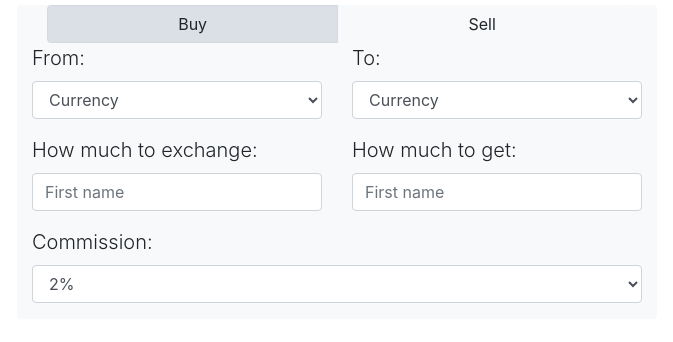
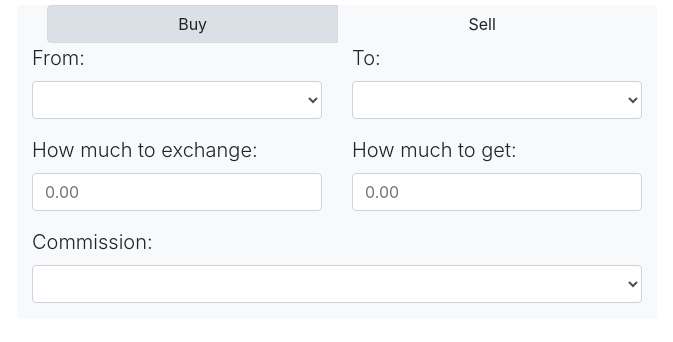
Before and after one commit to DenisDO/Currency-Converter, a website: page src/index.html in a window 1280 px wide. Shown: the part 70-412 px from the top of the page, without its empty margins (303-976 px from the left). Drawn offline with nearby package versions, Linux system fonts and the light colour scheme; files that its build step writes are made by us from their sources.

Commit message:
fix/HTML, improve HTML

```diff
--- a/src/index.html
+++ b/src/index.html
@@ -13,48 +13,39 @@
 
       <div class="btn-group btn-group-toggle col-lg-12" data-toggle="buttons">
         <label class="btn btn-light active">
-          <input type="radio" name="options" id="option1" autocomplete="off" checked> Buy
+          <input type="radio" name="options" id="option1" autocomplete="off" checked ng-click="curCont.setMethod('buy')"> Buy
         </label>
         <label class="btn btn-light">
-          <input type="radio" name="options" id="option2" autocomplete="off"> Sell
+          <input type="radio" name="options" id="option2" autocomplete="off" ng-click="curCont.setMethod('sale')"> Sell
         </label>
       </div>
 
       <div class="row">
         <div class="col-12 col-sm-6 form-group">
           <label for="fromCurrency" class="lead">From:</label>
-          <select class="form-control" id="fromCurrency">
-            <option>Currency</option>
-          </select>
+          <select class="form-control" id="fromCurrency" ng-model="curCont.defaultFrom" ng-options="currency for currency in curCont.currencies | excludeFrom:curCont.defaultTo" required></select>
         </div>
         <div class="col-12 col-sm-6 form-group">
           <label for="toCurrency" class="lead">To:</label>
-          <select class="form-control" id="toCurrency">
-            <option>Currency</option>
-          </select>
+          <select class="form-control" id="toCurrency" ng-model="curCont.defaultTo" ng-options="currency for currency in curCont.currencies | excludeFrom:curCont.defaultFrom" required></select>
         </div>
       </div>
 
       <div class="row">
           <div class="col-12 col-sm-6 form-group">
             <label for="toExchange" class="lead">How much to exchange:</label>
-            <input id="toExchange" type="text" class="form-control" placeholder="First name">
+            <input type="number" id="toExchange" type="text" class="form-control" placeholder="0.00" ng-change="curCont.exchangeCurrency()" ng-model="curCont.inputToExchange">
           </div>
           <div class="col-12 col-sm-6 form-group">
             <label for="toGet" class="lead">How much to get:</label>
-            <input id="toGet" type="text" class="form-control" placeholder="First name">
+            <input type="number" id="toGet" type="text" class="form-control" placeholder="0.00" ng-change="curCont.getExchangeCurrency()" ng-model="curCont.inputToGet">
           </div>
         </div>
-
 
       <div class="row">
         <div class="col form-group">
           <label for="commission" class="lead">Commission:</label>
-          <select id="commission" class="form-control">
-            <option>2%</option>
-            <option>5%</option>
-            <option>10%</option>
-          </select>
+          <select class="form-control" id="commission" ng-model="curCont.defaultPercantage" ng-options="percantage for percantage in curCont.commissionPercantage" required></select>
         </div>
       </div>
 
```
